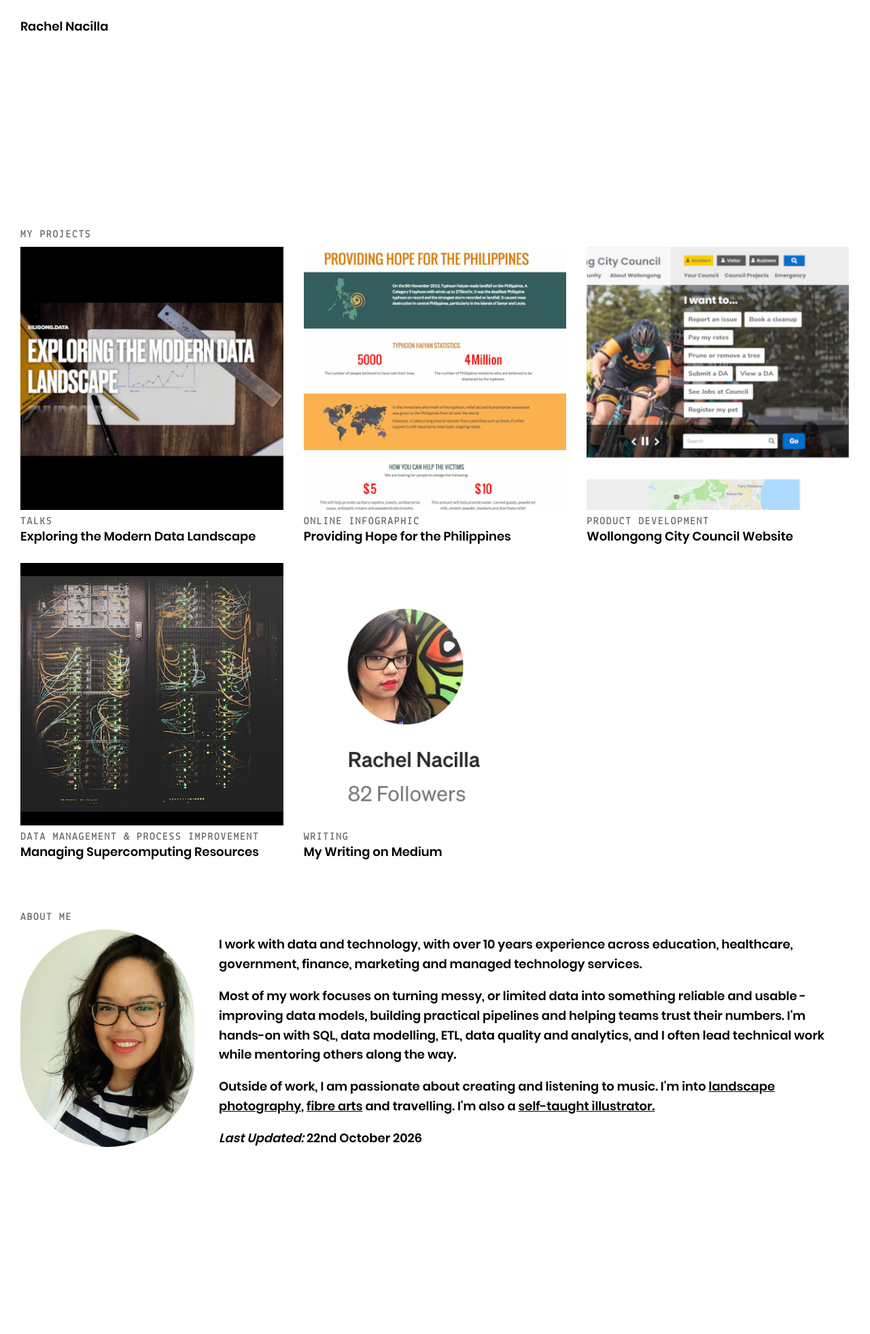
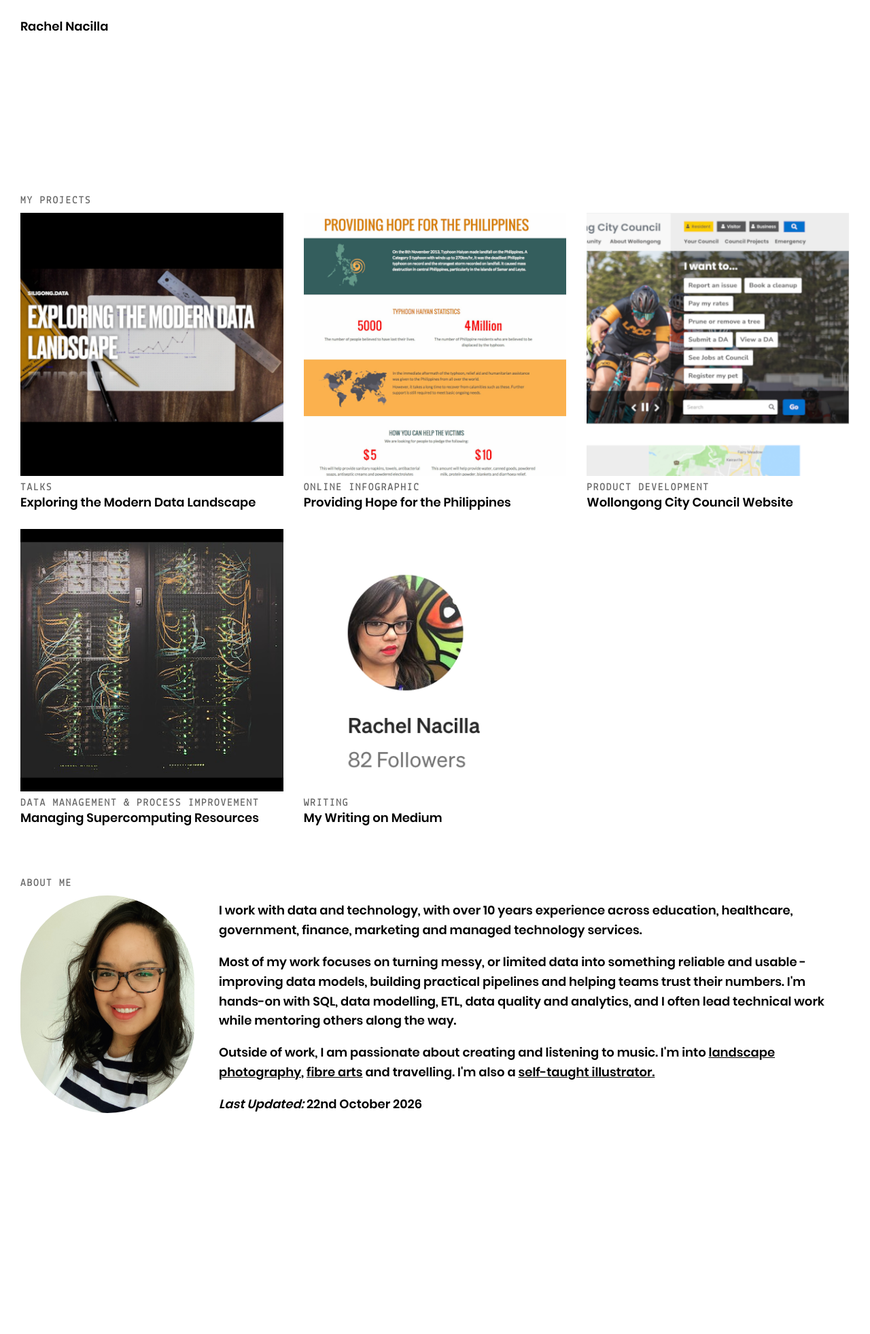
Before and after one commit to rachelnacilla/rachelnacilla.github.io, a Jekyll site: the page built from index.html, in a window 1280 px wide. Shown: the whole page at 68% size. Built offline with Jekyll 4.4.1, drawn with Linux system fonts in a browser that asks for light colours; after the commit the page ends 1912 px from its top, so only the background shows below that.

Commit message:
Commented out intro section altogether

```diff
--- a/index.html
+++ b/index.html
@@ -12,16 +12,16 @@
 <body>
 	{% include header.html %}
 	<main class="content">
-		<section class="intro">
+		<!-- <section class="intro">
 			<div class="container">
-				<!-- <h2>Introduction</h2>
+				 <h2>Introduction</h2>
 
-							<p>My name is Rachel Nacilla. I’m an experienced technologist who enjoys hands-on work and leading meaningful technical outcomes.</p> -->
+							<p>My name is Rachel Nacilla. I’m an experienced technologist who enjoys hands-on work and leading meaningful technical outcomes.</p>
 
 
 
 			</div>
-		</section>
+		</section> -->
 		<section class="projects">
 			<div class="container">
 				<h2>My Projects</h2>
```
